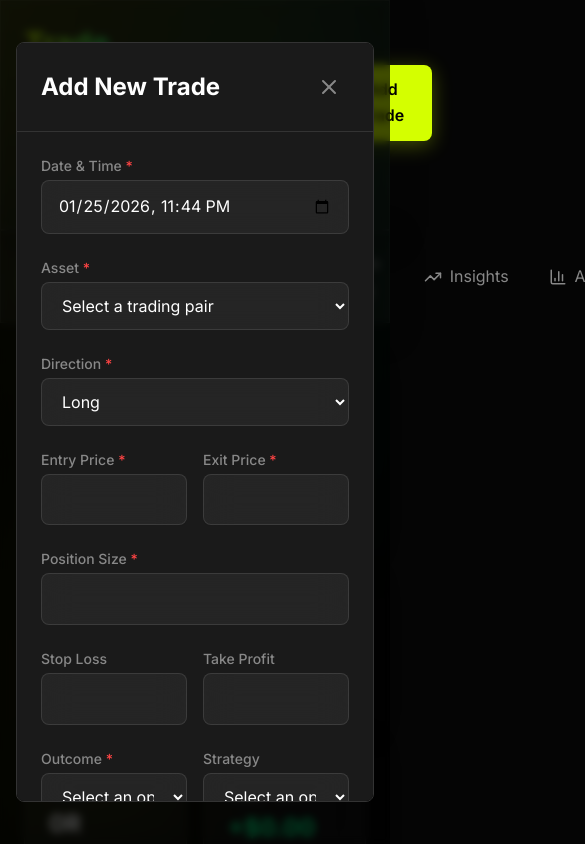
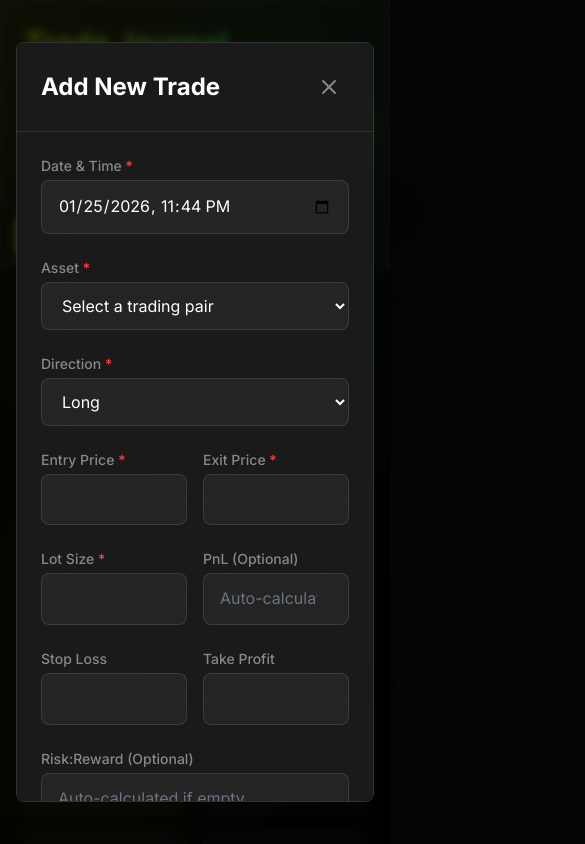
Before and after one commit to Ayosensei/trade-journal, a React (Vite) app: page / in a window 390 px wide. Both pictures are taken after a click on the button "Add Trade". Shown: the top 844 px of the page, 585 px wide, since content can reach past the window. Built offline with nearby package versions, Linux system fonts and the light colour scheme.

Commit message:
Mobile Responsiveness Fix & others

```diff
--- a/src/components/layout/Header.jsx
+++ b/src/components/layout/Header.jsx
@@ -6,7 +6,7 @@ const Header = ({ onAddTrade, selectedAccount, accounts, onAccountChange }) => {
   return (
     <header className="border-b border-white/10 glassmorphism sticky top-0 z-50">
       <div className="max-w-7xl mx-auto px-6 py-6">
-        <div className="flex items-center justify-between mb-6">
+        <div className="flex flex-col md:flex-row md:items-center justify-between gap-4 md:gap-0 mb-6">
           <div>
             <h1 className="text-3xl font-bold text-gradient">Trade Journal</h1>
             <p className="text-sm text-gray-400 mt-1">
@@ -14,14 +14,14 @@ const Header = ({ onAddTrade, selectedAccount, accounts, onAccountChange }) => {
             </p>
           </div>
 
-          <div className="flex items-center gap-3">
+          <div className="flex items-center gap-3 w-full md:w-auto">
             {/* Account Selector */}
             {accounts && accounts.length > 0 && (
-              <div className="relative">
+              <div className="relative flex-1 md:flex-none">
                 <select
                   value={selectedAccount?.id || ''}
                   onChange={(e) => onAccountChange(e.target.value)}
-                  className="select pr-10 appearance-none"
+                  className="select pr-10 appearance-none w-full"
                 >
                   {accounts.map((account) => (
                     <option key={account.id} value={account.id}>
@@ -36,7 +36,7 @@ const Header = ({ onAddTrade, selectedAccount, accounts, onAccountChange }) => {
               </div>
             )}
 
-            <Button onClick={onAddTrade} variant="primary" icon={Plus}>
+            <Button onClick={onAddTrade} variant="primary" icon={Plus} className="flex-1 md:flex-none justify-center">
               Add Trade
             </Button>
           </div>
--- a/src/components/layout/Navigation.jsx
+++ b/src/components/layout/Navigation.jsx
@@ -39,16 +39,18 @@ const Navigation = ({ activeTab = 'dashboard', onTabChange }) => {
   };
 
   return (
-    <nav className="border-b border-white/10 glassmorphism sticky top-[100px] z-40">
-      <div className="max-w-7xl mx-auto px-6">
-        <div className="flex items-center justify-between py-3">
-          <div className="flex items-center gap-2">
+    <nav className="border-b border-white/10 glassmorphism sticky top-[120px] md:top-[100px] z-40">
+      <div className="max-w-7xl mx-auto px-4 md:px-6">
+        <div className="flex items-center justify-between py-3 overflow-x-auto scrollbar-hide gap-4">
+          <div className="flex items-center gap-2 flex-shrink-0">
             {mainTabs.map((tab) => (
               <TabButton key={tab.id} tab={tab} isActive={activeTab === tab.id} />
             ))}
           </div>
 
-          <div className="flex items-center gap-2">
+          <div className="w-[1px] h-6 bg-white/10 flex-shrink-0 md:hidden"></div>
+
+          <div className="flex items-center gap-2 flex-shrink-0">
             {secondaryTabs.map((tab) => (
               <TabButton key={tab.id} tab={tab} isActive={activeTab === tab.id} />
             ))}
--- a/src/components/trades/TradeForm.jsx
+++ b/src/components/trades/TradeForm.jsx
@@ -21,6 +21,8 @@ const TradeForm = ({ isOpen, onClose, trade = null }) => {
     takeProfit: trade?.takeProfit || '',
     outcome: trade?.outcome || '',
     strategy: trade?.strategy || '',
+    pnl: trade?.pnl || '',
+    riskReward: trade?.riskReward || '',
     emotionalState: trade?.emotionalState || '',
     notes: trade?.notes || '',
     screenshots: trade?.screenshots || [],
@@ -212,9 +214,10 @@ const TradeForm = ({ isOpen, onClose, trade = null }) => {
             />
           </div>
 
-          {/* Position Size */}
+          {/* Position Size & PnL */}
+          <div className="grid grid-cols-2 gap-4">
             <Input
-            label="Position Size"
+              label="Lot Size"
               type="number"
               step="0.01"
               value={formData.positionSize}
@@ -222,6 +225,15 @@ const TradeForm = ({ isOpen, onClose, trade = null }) => {
               required
               error={errors.positionSize}
             />
+            <Input
+              label="PnL (Optional)"
+              type="number"
+              step="0.01"
+              value={formData.pnl}
+              onChange={(e) => handleChange('pnl', e.target.value)}
+              placeholder="Auto-calculated if empty"
+            />
+          </div>
 
           {/* Stop Loss & Take Profit */}
           <div className="grid grid-cols-2 gap-4">
@@ -240,6 +252,16 @@ const TradeForm = ({ isOpen, onClose, trade = null }) => {
               onChange={(e) => handleChange('takeProfit', e.target.value)}
             />
           </div>
+
+          {/* Risk Reward */}
+          <Input
+             label="Risk:Reward (Optional)"
+             type="number"
+             step="0.01"
+             value={formData.riskReward}
+             onChange={(e) => handleChange('riskReward', e.target.value)}
+             placeholder="Auto-calculated if empty"
+          />
 
           {/* Outcome & Strategy */}
           <div className="grid grid-cols-2 gap-4">
--- a/src/context/TradeContext.jsx
+++ b/src/context/TradeContext.jsx
@@ -76,8 +76,12 @@ export const TradeProvider = ({ children }) => {
       ...tradeData,
       id: generateId(),
       status: tradeData.status || 'executed',
-      pnl: calculatePnL(tradeData),
-      riskReward: calculateRiskReward(tradeData),
+      pnl: tradeData.pnl !== undefined && tradeData.pnl !== ''
+        ? parseFloat(tradeData.pnl)
+        : calculatePnL(tradeData),
+      riskReward: tradeData.riskReward !== undefined && tradeData.riskReward !== ''
+        ? parseFloat(tradeData.riskReward)
+        : calculateRiskReward(tradeData),
       date: tradeData.date || new Date().toISOString(),
     };
 
@@ -111,8 +115,12 @@ export const TradeProvider = ({ children }) => {
       ...updatedData,
       // Preserve status if not changed
       status: updatedData.status || oldTrade.status,
-      pnl: calculatePnL({ ...oldTrade, ...updatedData }),
-      riskReward: calculateRiskReward({ ...oldTrade, ...updatedData }),
+      pnl: updatedData.pnl !== undefined && updatedData.pnl !== ''
+        ? parseFloat(updatedData.pnl)
+        : calculatePnL({ ...oldTrade, ...updatedData }),
+      riskReward: updatedData.riskReward !== undefined && updatedData.riskReward !== ''
+        ? parseFloat(updatedData.riskReward)
+        : calculateRiskReward({ ...oldTrade, ...updatedData }),
     };
 
     setTrades(prev => prev.map(t => t.id === tradeId ? updatedTrade : t));
--- a/src/pages/Analysis.jsx
+++ b/src/pages/Analysis.jsx
@@ -17,14 +17,14 @@ const Analysis = () => {
 
   // Calculate analytics
   const pairPerformance = trades.reduce((acc, trade) => {
-    const pair = trade.pair || 'Unknown';
-    if (!acc[pair]) {
-      acc[pair] = { pair, wins: 0, losses: 0, totalPnL: 0, count: 0 };
+    const asset = trade.asset || 'Unknown';
+    if (!acc[asset]) {
+      acc[asset] = { pair: asset, wins: 0, losses: 0, totalPnL: 0, count: 0 };
     }
-    acc[pair].count++;
-    acc[pair].totalPnL += trade.pnl || 0;
-    if (trade.outcome === 'Win') acc[pair].wins++;
-    else acc[pair].losses++;
+    acc[asset].count++;
+    acc[asset].totalPnL += trade.pnl || 0;
+    if (trade.outcome === 'Win') acc[asset].wins++;
+    else acc[asset].losses++;
     return acc;
   }, {});
 
--- a/src/pages/Dashboard.jsx
+++ b/src/pages/Dashboard.jsx
@@ -103,7 +103,7 @@ const Dashboard = () => {
           <h3 className="text-lg font-semibold text-white">Trading Rules</h3>
         </div>
 
-        <div className="flex gap-4 border-b border-[#333333] mb-4">
+        <div className="flex gap-4 border-b border-[#333333] mb-4 overflow-x-auto scrollbar-hide">
           <button className="px-4 py-2 text-sm font-medium text-white border-b-2 border-[#d4ff00]">
             Before
           </button>
--- a/src/pages/TradeLog.jsx
+++ b/src/pages/TradeLog.jsx
@@ -13,7 +13,7 @@ const TradeLog = () => {
 
   // Filter and sort trades
   let filteredTrades = allTrades.filter(trade => {
-    const matchesSearch = trade.pair?.toLowerCase().includes(searchTerm.toLowerCase()) ||
+    const matchesSearch = trade.asset?.toLowerCase().includes(searchTerm.toLowerCase()) ||
                          trade.notes?.toLowerCase().includes(searchTerm.toLowerCase());
     const matchesFilter = filterOutcome === 'all' || trade.outcome === filterOutcome;
     return matchesSearch && matchesFilter;
@@ -27,7 +27,7 @@ const TradeLog = () => {
       case 'pnl':
         return (b.pnl || 0) - (a.pnl || 0);
       case 'pair':
-        return (a.pair || '').localeCompare(b.pair || '');
+        return (a.asset || '').localeCompare(b.asset || '');
       default:
         return 0;
     }
@@ -121,8 +121,8 @@ const TradeLog = () => {
             <div key={trade.id} className="card hover:border-white/30 transition-all cursor-pointer">
               <div className="flex items-start justify-between">
                 <div className="flex-1">
-                  <div className="flex items-center gap-3 mb-2">
-                    <h3 className="text-lg font-semibold text-white">{trade.pair || 'Unknown Pair'}</h3>
+                  <div className="flex flex-wrap items-center gap-2 md:gap-3 mb-2">
+                    <h3 className="text-lg font-semibold text-white">{trade.asset || 'Unknown Pair'}</h3>
                     <span className={`px-3 py-1 rounded-full text-xs font-semibold ${
                       trade.outcome === 'Win'
                         ? 'bg-green-500/20 text-green-400'
@@ -151,7 +151,7 @@ const TradeLog = () => {
                       <p className="text-white font-medium">${trade.exitPrice || 0}</p>
                     </div>
                     <div>
-                      <p className="text-gray-400">Position Size</p>
+                      <p className="text-gray-400">Lot Size</p>
                       <p className="text-white font-medium">{trade.positionSize || 0}</p>
                     </div>
                     <div>
```
Lines whose indentation alone changed are shown as unchanged.
